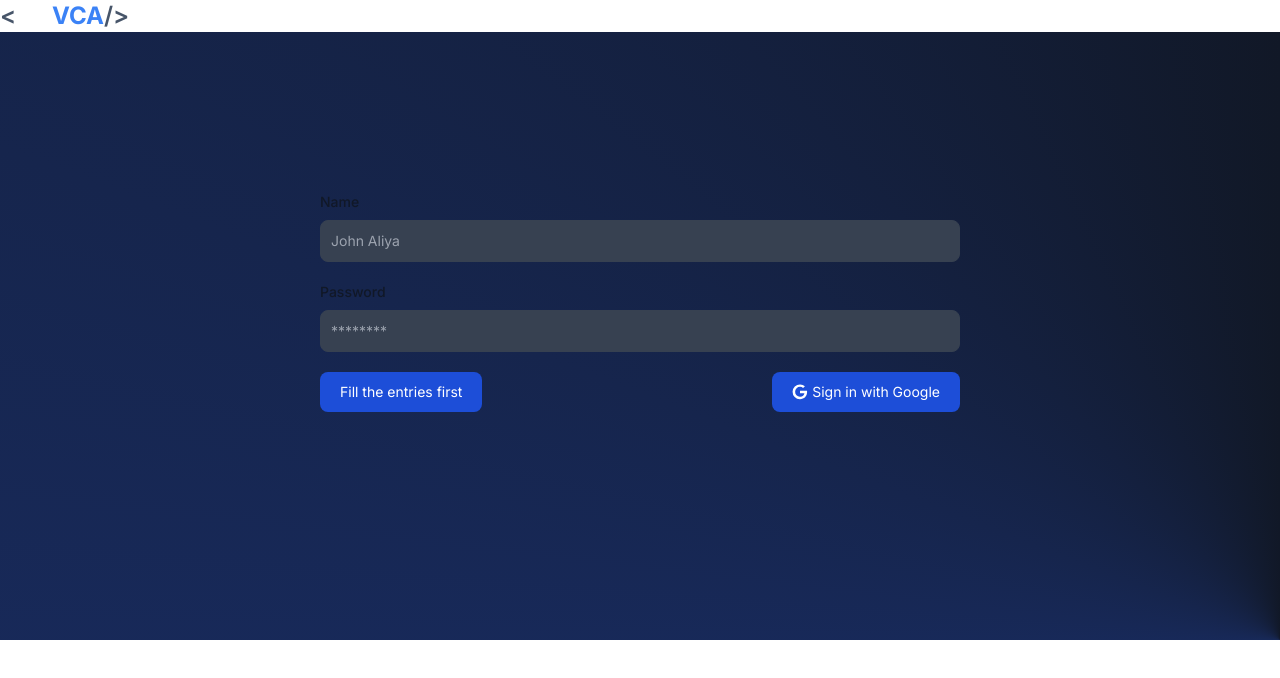
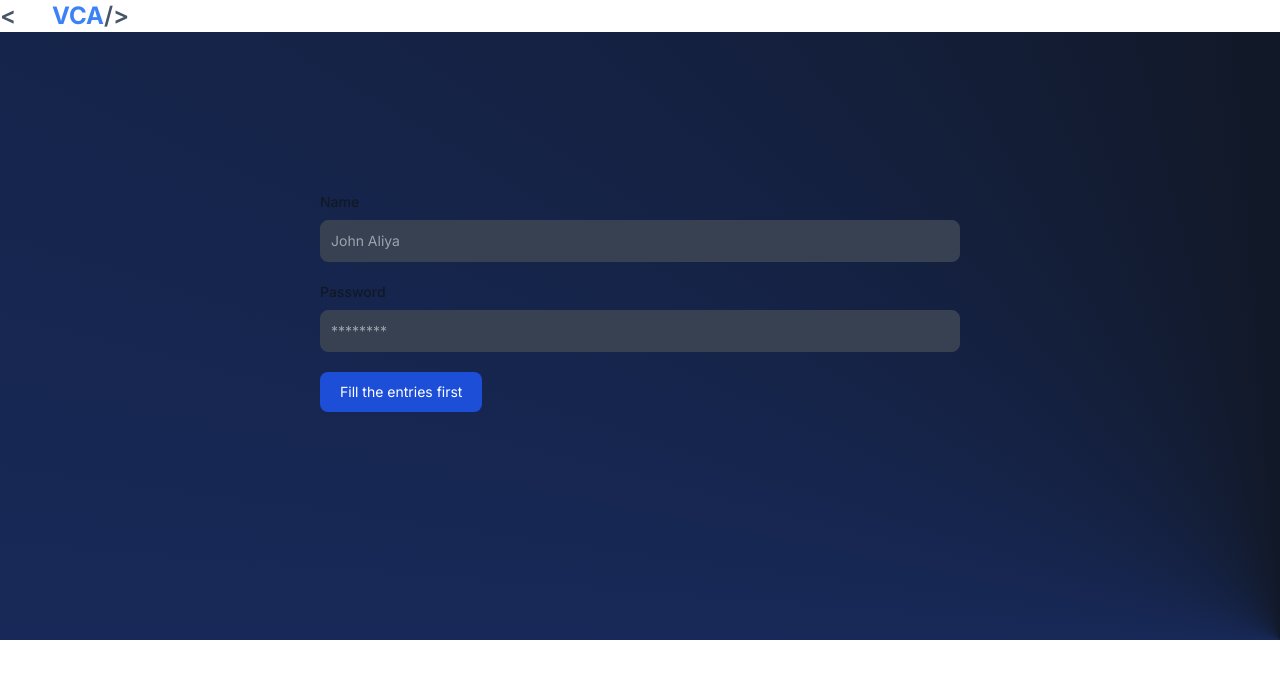
Before and after one commit to Codngwthubaid/Nuvca, a Next.js app: page /pages/Login in a window 1280 px wide. Shown: the top 678 px of the page. Built offline with nearby package versions, Linux system fonts and the light colour scheme.

Commit message:
Remove Google auth in Login page

```diff
--- a/src/app/pages/Login/page.js
+++ b/src/app/pages/Login/page.js
@@ -106,22 +106,12 @@ const Login = () => {
               placeholder="********" />
           </div>
 
-          <div className="flex flex-col gap-y-2 sm:flex-row sm:justify-between gap-x-5">
           <button
             type="submit"
             onClick={handlerLogin}
             className="bg-blue-700 hover:bg-blue-800 focus:ring-4 rounded-lg text-sm px-5 py-2.5 text-white">
             {buttonDisabled ? "Fill the entries first" : "Login"}
           </button>
-            <button
-              type="submit"
-              className="bg-blue-700 hover:bg-blue-800 focus:ring-4 rounded-lg text-sm px-5 py-2.5 text-white  flex justify-center items-center gap-x-1">
-              <svg className="w-4 h-4" aria-hidden="true" xmlns="http://www.w3.org/2000/svg" fill="currentColor" viewBox="0 0 18 19">
-                <path fillRule="evenodd" d="M8.842 18.083a8.8 8.8 0 0 1-8.65-8.948 8.841 8.841 0 0 1 8.8-8.652h.153a8.464 8.464 0 0 1 5.7 2.257l-2.193 2.038A5.27 5.27 0 0 0 9.09 3.4a5.882 5.882 0 0 0-.2 11.76h.124a5.091 5.091 0 0 0 5.248-4.057L14.3 11H9V8h8.34c.066.543.095 1.09.088 1.636-.086 5.053-3.463 8.449-8.4 8.449l-.186-.002Z" clipRule="evenodd" />
-              </svg>
-              <div>Sign in with Google</div>
-            </button>
-          </div>
         </form>
       </main>
     </>
```
Lines whose indentation alone changed are shown as unchanged.
